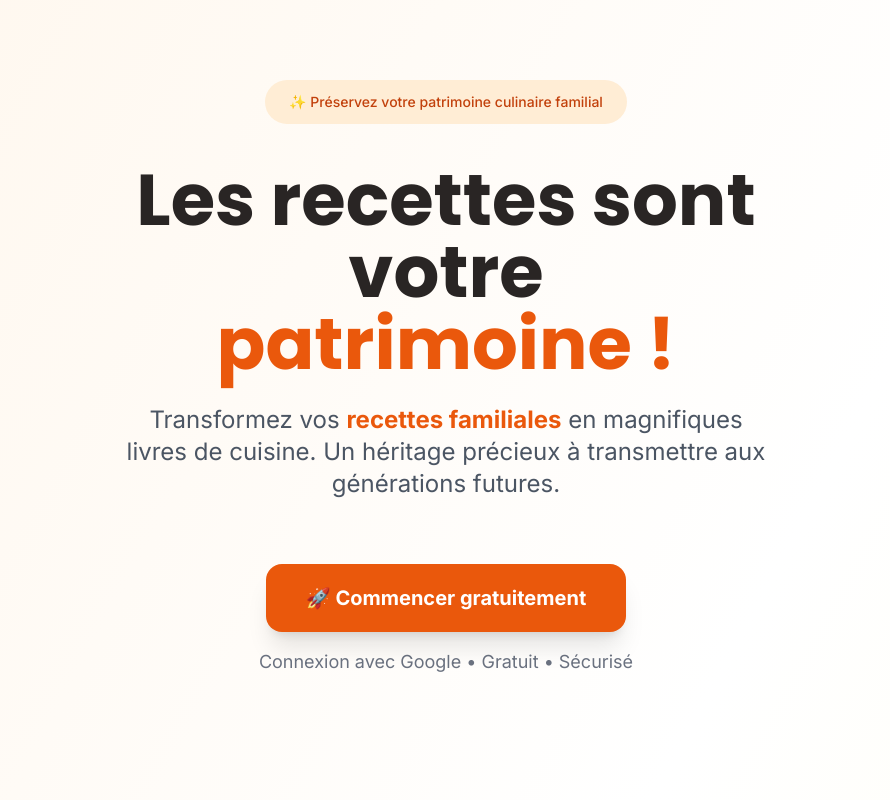
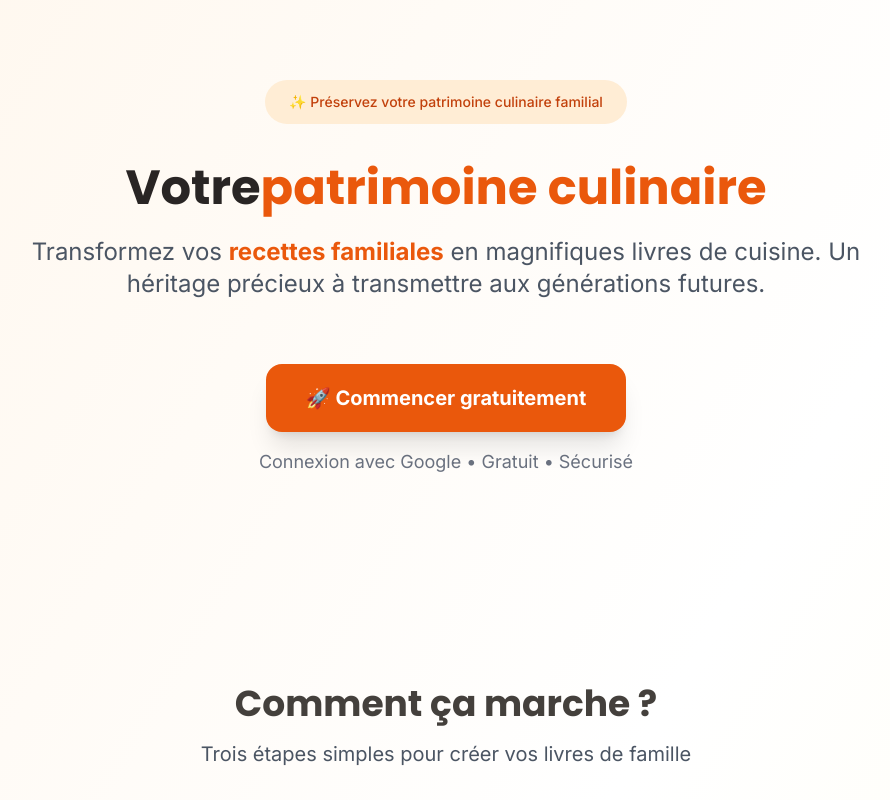
Before and after one commit to oliviertgpls-tech/Fdt-2, a Next.js app: page / in a window 1280 px wide. Shown: the top 800 px of the page, without its empty margins (194-1084 px from the left). Built offline with nearby package versions, Linux system fonts and the light colour scheme.

Commit message:
Update page.tsx

```diff
--- a/app/page.tsx
+++ b/app/page.tsx
@@ -5,7 +5,7 @@ export default function HomePage() {
     <div className="min-h-screen bg-gradient-to-br from-orange-50 via-white to-amber-50">
       {/* Hero Section */}
       <div className="relative overflow-hidden">
-        <div className="max-w-2xl mx-auto px-4 pt-20 pb-32 text-center">
+        <div className="max-w-6xl mx-auto px-4 pt-20 pb-32 text-center">
           <div className="space-y-10">
             {/* Badge */}
             <div className="inline-block bg-orange-100 text-orange-700 px-6 py-3 rounded-full text-sm font-medium">
@@ -14,9 +14,9 @@ export default function HomePage() {
 
             {/* Titre principal */}
             <div className="space-y-6">
-              <h1 className="text-5xl md:text-7xl font-bold text-gray-900 leading-tight">
-                Les recettes sont votre
-                <span className="text-orange-600 block">patrimoine !</span>
+              <h1 className="text-3xl md:text-5xl font-bold text-gray-900 leading-tight">
+                Votre
+                <span className="text-orange-600">patrimoine culinaire</span>
               </h1>
 
               {/* Sous-titre */}
```
